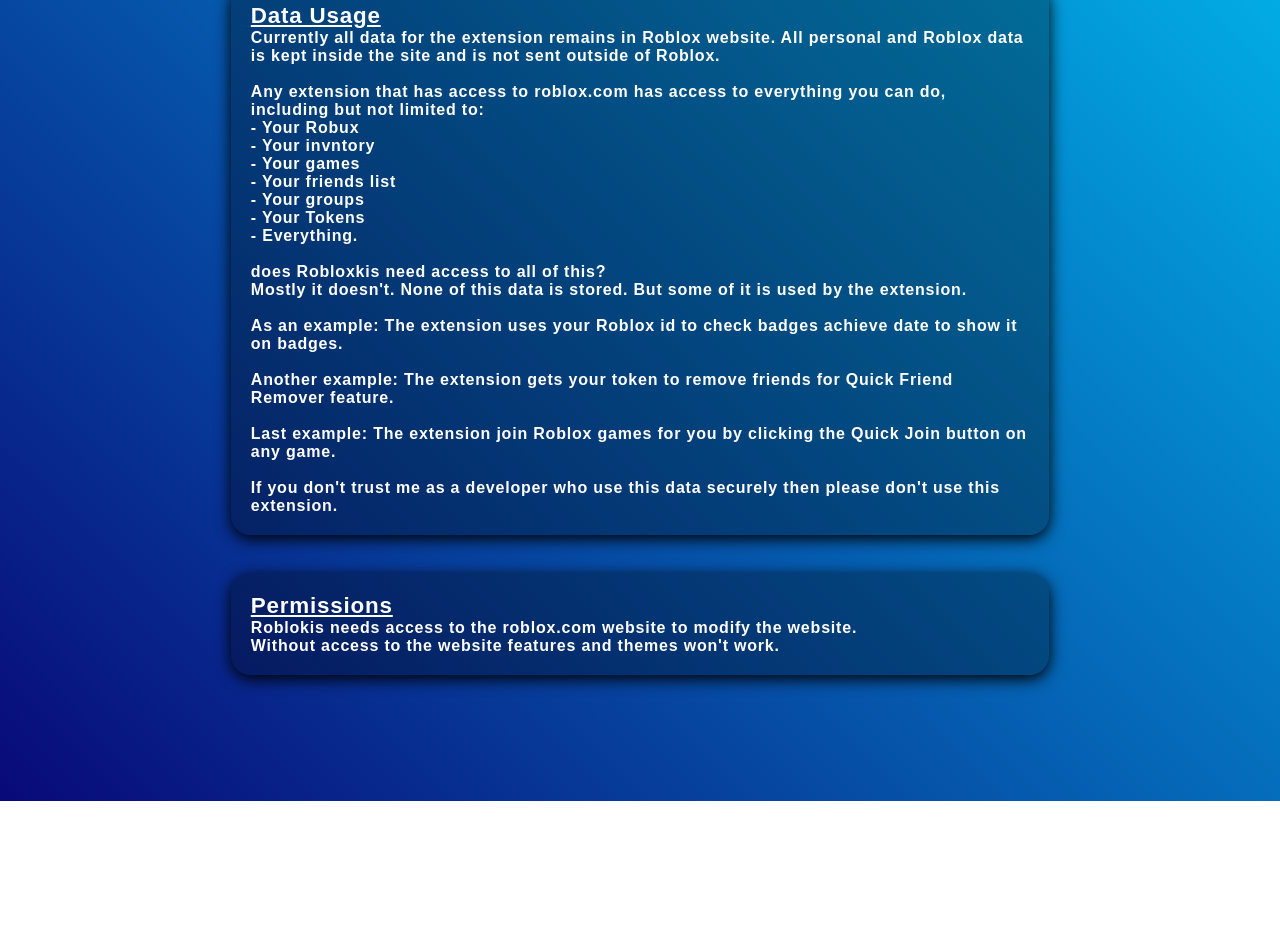
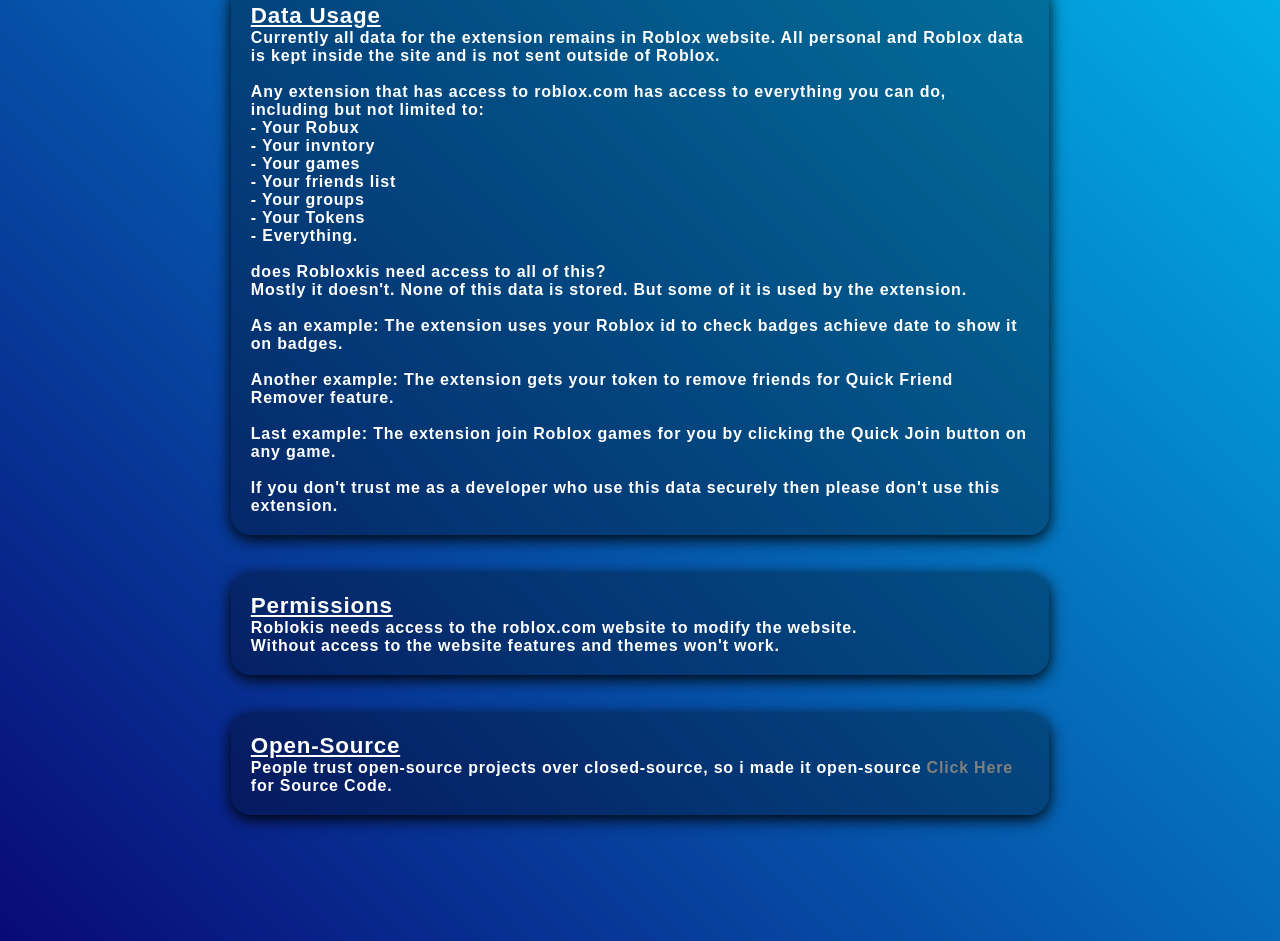
Before and after one commit to AmeerDotEXE/roblokis, a plain HTML site: page privacy/index.html in a window 1280 px wide. Shown: the part 809-1750 px from the top of the page. Before the commit the page ends 1610 px from the top, so only its background shows below. Drawn offline with Linux system fonts and the light colour scheme.

Commit message:
Add files via upload

```diff
--- a/privacy/index.html
+++ b/privacy/index.html
@@ -171,6 +171,14 @@
 					Without access to the website features and themes won't work.
 				</div>
 			</div>
+
+			<div class="panel">
+				<div style="font-size: 140%;text-decoration: underline;">Open-Source</div>
+				<div>
+					People trust open-source projects over closed-source, so i made it open-source
+					<a href="https://github.com/AmeerDotEXE/roblokis/tree/release">Click Here</a> for Source Code.
+				</div>
+			</div>
 		</div>
 	</body>
 </html>
```
